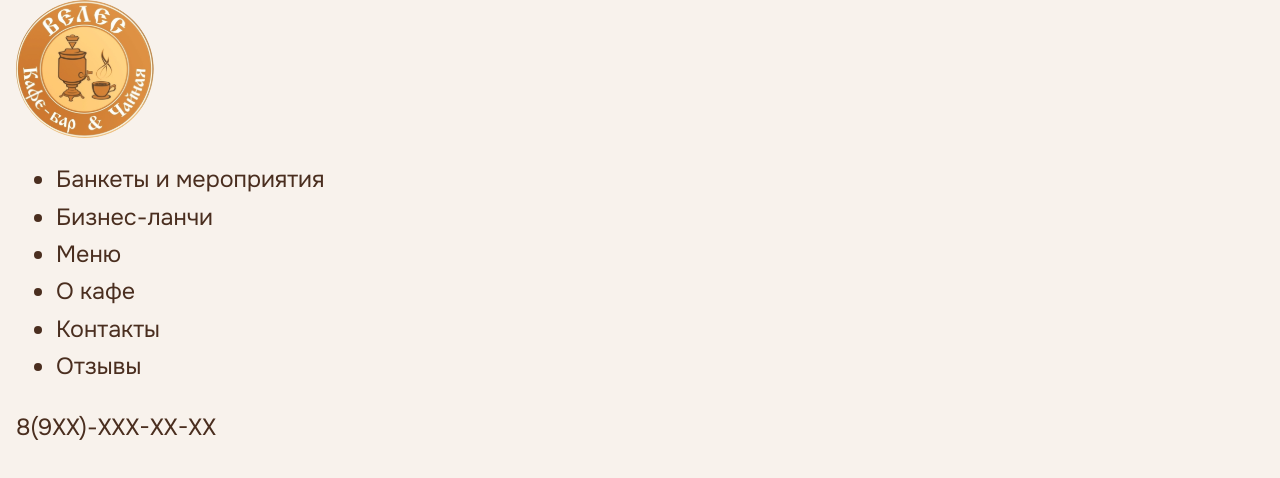
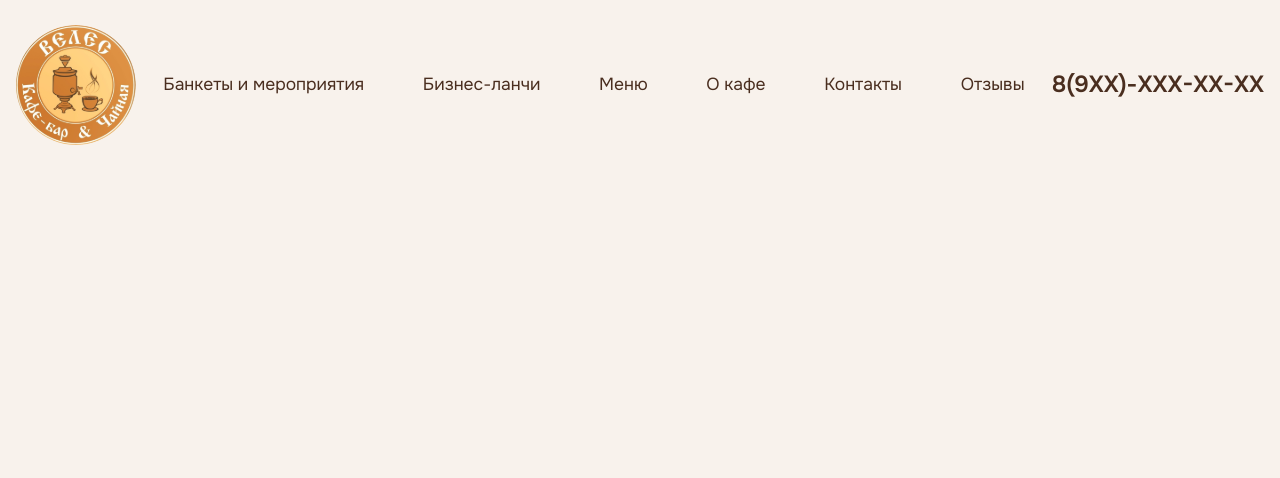
Before and after one commit to artemSoko1ov/veles, a React (Vite) app: page / in a window 1280 px wide. Shown: the top 478 px of the page. Built offline with nearby package versions, Linux system fonts and the light colour scheme; the HTML template or start-up script is replaced by a standard one; a web font is replaced by a local one.

Commit message:
feat: style Header component

```diff
--- a/src/widgets/Header/ui/Header.module.scss
+++ b/src/widgets/Header/ui/Header.module.scss
@@ -0,0 +1,50 @@
+.header {
+  position: fixed;
+  top: 0;
+  left: 0;
+  z-index: var(--z-header);
+  width: 100%;
+  padding-block: 25px;
+}
+
+.inner {
+  display: flex;
+  align-items: center;
+  justify-content: space-between;
+}
+
+.logo {
+  display: flex;
+  align-items: center;
+
+  width: 120px;
+  height: auto;
+}
+
+.list {
+  @include fluid-text(18, 16);
+
+  display: flex;
+  align-items: center;
+  column-gap: fluid(69, 30);
+}
+
+.link {
+  position: relative;
+
+  transition: color var(--transition-fast) ease;
+
+  &:hover {
+    color: var(--color-primary);
+  }
+}
+
+.phone {
+  font-weight: 600;
+
+  transition: color var(--transition-fast) ease;
+
+  &:hover {
+    color: var(--color-primary);
+  }
+}
```
